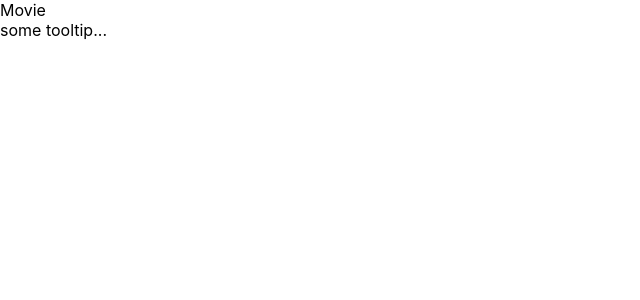
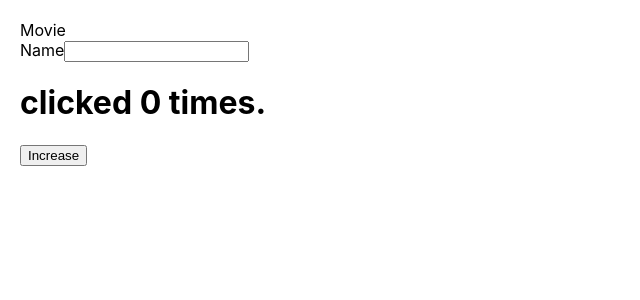
Before and after one commit to pesekt1/react-advanced, a React (Create React App) app: page / in a window 1280 px wide. Shown: the top 300 px of the page, without its empty margins (0-640 px from the left). Built offline with nearby package versions, Linux system fonts and the light colour scheme.

Commit message:
useState and useEffect

```diff
--- a/src/App.css
+++ b/src/App.css
@@ -24,6 +24,10 @@
   color: white;
 }
 
+.App-body {
+  padding: 20px;
+}
+
 .App-link {
   color: #61dafb;
 }
--- a/src/App.js
+++ b/src/App.js
@@ -1,8 +1,15 @@
+import React from "react";
 import "./App.css";
 import Movie from "./hoc/movie";
+import Counter from "./hooks/counter";
 
 function App() {
-  return <Movie id={1} />;
+  return (
+    <div className="App-body">
+      <Movie id={1} />
+      <Counter />
+    </div>
+  );
 }
 
 export default App;
--- /dev/null
+++ b/src/hooks/counter.jsx
@@ -0,0 +1,34 @@
+import React, { useState, useEffect } from "react";
+
+function Counter(props) {
+  // const array = useState(0); // returns an array with a state property and setState function for that property
+  // const count = array[0]; //like this.state.count
+  // const setCount = array[1]; //like this.setState()
+  const [count, setCount] = useState(0); //array destructuring - initiate a state property count and set it to 0.
+  const [name, setName] = useState("");
+
+  //ComponentDidMount
+  //ComponentDidUpdate
+  useEffect(() => {
+    document.title = `${name} clicked ${count} times.`;
+    //ComponentWillUnmount
+    return () => {
+      console.log("cleanup");
+    };
+  }, [count, name]); //array of dependencies on which useEffect is applied
+
+  return (
+    <React.Fragment>
+      <label>
+        Name
+        <input type="text" onChange={(e) => setName(e.target.value)} />
+      </label>
+      <h1>
+        {name} clicked {count} times.
+      </h1>
+      <button onClick={() => setCount(count + 1)}>Increase</button>
+    </React.Fragment>
+  );
+}
+
+export default Counter;
```
Also changed, not shown: 1 other file (tests, documents, lock files or other folders).
